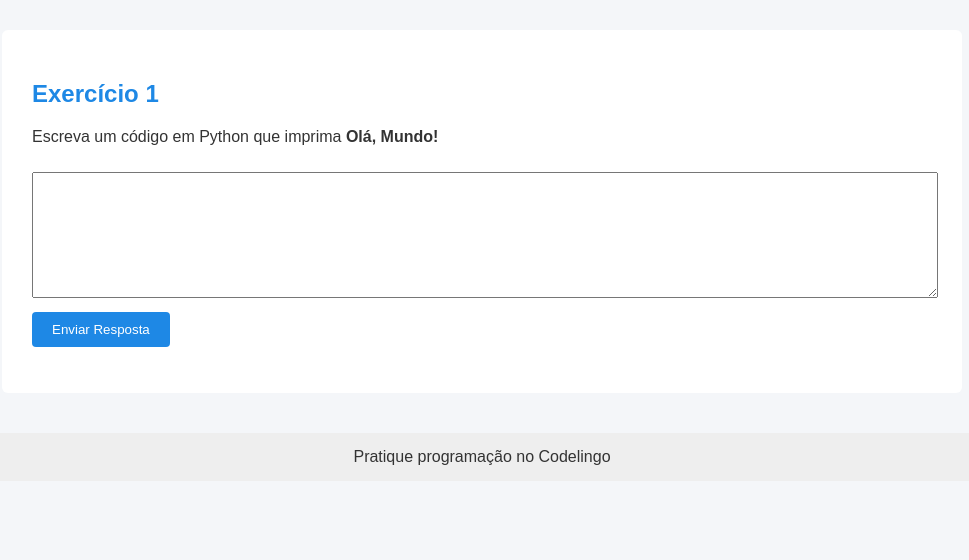
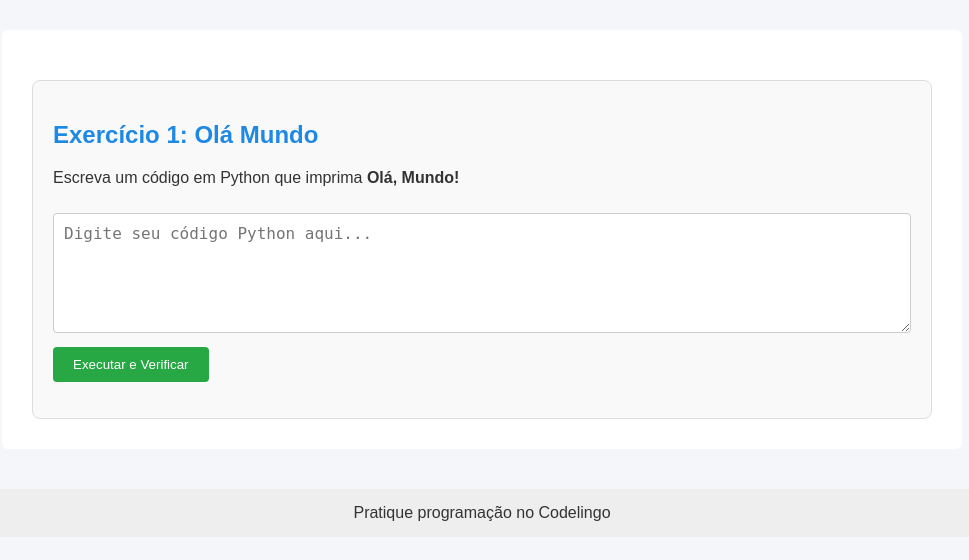
Before and after one commit to nescossio/Codelingo, a Flask app: page /exercicios in a window 1280 px wide. Shown: the part 158-718 px from the top of the page, without its empty margins (158-1127 px from the left). Run offline with Flask 3, Linux system fonts and the light colour scheme; some libraries are stand-ins or nearby versions.

Commit message:
Implementa 10 exercícios, lógica de progresso e execução com Skulpt

```diff
--- a/app.py
+++ b/app.py
@@ -1,6 +1,7 @@
 from flask import Flask, render_template, request, jsonify
 import sqlite3
 import os
+from exercicios import EXERCICIOS, buscar_exercicio_por_id
 
 app = Flask(__name__)
 
@@ -34,6 +35,18 @@ def aulas():
 def exercicios():
     return render_template("exercicios.html")
 
+@app.route("/api/exercicio/<int:id>")
+def get_exercicio(id):
+    exercicio = buscar_exercicio_por_id(id)
+    if exercicio:
+        return jsonify({
+            "id": exercicio["id"],
+            "titulo": exercicio["titulo"],
+            "enunciado": exercicio["enunciado"],
+            "total": len(EXERCICIOS)
+        })
+    return jsonify({"error": "Exercício não encontrado"}), 404
+
 @app.route("/duvidas", methods=["GET", "POST"])
 def duvidas():
     if request.method == "POST":
@@ -48,12 +61,36 @@ def duvidas():
 
 @app.route("/verificar", methods=["POST"])
 def verificar():
-    resposta = request.json["resposta"]
-    correta = "print('Olá, Mundo!')"
+    dados = request.json
+    saida_usuario = dados.get("saida_usuario", "").strip()
+    codigo_usuario = dados.get("codigo_usuario", "")
+    exercicio_id = dados.get("exercicio_id")
 
-    if resposta.strip() == correta:
-        return jsonify({"resultado": "Correto! Parabéns."})
-    return jsonify({"resultado": "Resposta incorreta. Tente novamente."})
+    exercicio = buscar_exercicio_por_id(exercicio_id)
+
+    if not exercicio:
+        return jsonify({"resultado": "Erro: Exercício não encontrado."})
+
+    # 1. Validação da Saída (Output)
+    saida_esperada = exercicio["saida_esperada"].strip()
+
+    # Normaliza quebras de linha (Windows \r\n vs Unix \n)
+    if saida_usuario.replace("\r\n", "\n").strip() == saida_esperada.replace("\r\n", "\n").strip():
+
+        # 2. Validação Estática (Opcional - verifica se usou o conceito pedido)
+        dica = exercicio.get("dica_validacao")
+        if dica and dica not in codigo_usuario:
+             return jsonify({
+                "resultado": f"A saída está correta, mas você precisa usar '{dica}' no seu código!",
+                "sucesso": False
+            })
+
+        return jsonify({"resultado": "Correto! Parabéns.", "sucesso": True})
+
+    return jsonify({
+        "resultado": f"Resposta incorreta.\nEsperado: {saida_esperada}\nSeu resultado: {saida_usuario if saida_usuario else '(vazio)'}",
+        "sucesso": False
+    })
 
 import os
 
--- /dev/null
+++ b/exercicios.py
@@ -0,0 +1,75 @@
+EXERCICIOS = [
+    {
+        "id": 1,
+        "titulo": "Exercício 1: Olá Mundo",
+        "enunciado": "Escreva um código em Python que imprima <strong>Olá, Mundo!</strong>",
+        "saida_esperada": "Olá, Mundo!",
+        "dica_validacao": None
+    },
+    {
+        "id": 2,
+        "titulo": "Exercício 2: Matemática Básica",
+        "enunciado": "Escreva um código que imprima o resultado da soma de <strong>10 + 5</strong>.",
+        "saida_esperada": "15",
+        "dica_validacao": "+"
+    },
+    {
+        "id": 3,
+        "titulo": "Exercício 3: Variáveis",
+        "enunciado": "Crie uma variável chamada <code>nome</code> com o valor <strong>\"Codelingo\"</strong> e depois imprima essa variável.",
+        "saida_esperada": "Codelingo",
+        "dica_validacao": "nome"
+    },
+    {
+        "id": 4,
+        "titulo": "Exercício 4: Tipos de Dados",
+        "enunciado": "Escreva um código que imprima o tipo (string, int, float) do número <strong>3.14</strong> usando a função <code>type()</code>.",
+        "saida_esperada": "<class 'float'>",
+        "dica_validacao": "type"
+    },
+    {
+        "id": 5,
+        "titulo": "Exercício 5: Operações com Strings",
+        "enunciado": "Imprima a string <strong>\"python\"</strong> convertida para letras maiúsculas usando o método <code>.upper()</code>.",
+        "saida_esperada": "PYTHON",
+        "dica_validacao": "upper"
+    },
+    {
+        "id": 6,
+        "titulo": "Exercício 6: Concatenação",
+        "enunciado": "Escreva um código que imprima a junção das palavras <strong>\"Code\"</strong> e <strong>\"Lingo\"</strong> (sem espaço entre elas).",
+        "saida_esperada": "CodeLingo",
+        "dica_validacao": "+"
+    },
+    {
+        "id": 7,
+        "titulo": "Exercício 7: Listas",
+        "enunciado": "Crie uma lista contendo os números <strong>1, 2 e 3</strong> e imprima essa lista.",
+        "saida_esperada": "[1, 2, 3]",
+        "dica_validacao": "["
+    },
+    {
+        "id": 8,
+        "titulo": "Exercício 8: Acessando Listas",
+        "enunciado": "Dada a lista <code>['A', 'B', 'C']</code>, imprima o primeiro item dessa lista.",
+        "saida_esperada": "A",
+        "dica_validacao": "["
+    },
+    {
+        "id": 9,
+        "titulo": "Exercício 9: Função Len",
+        "enunciado": "Use a função <code>len()</code> para imprimir o tamanho da string <strong>\"Programação\"</strong>.",
+        "saida_esperada": "11",
+        "dica_validacao": "len"
+    },
+    {
+        "id": 10,
+        "titulo": "Exercício 10: Condicional Simples",
+        "enunciado": "Escreva um <code>if</code> que verifique se <strong>10 é maior que 5</strong>. Se for, imprima <strong>\"Verdadeiro\"</strong>.",
+        "saida_esperada": "Verdadeiro",
+        "dica_validacao": "if"
+    }
+]
+
+def buscar_exercicio_por_id(id_buscado):
+    return next((ex for ex in EXERCICIOS if ex["id"] == id_buscado), None)
--- a/static/css/style.css
+++ b/static/css/style.css
@@ -41,10 +41,63 @@ h1, h2 {
     color: #1e88e5;
 }
 
+code {
+    background-color: #eee;
+    padding: 2px 6px;
+    border-radius: 4px;
+    font-family: 'Courier New', Courier, monospace;
+    font-size: 1.1em;
+    color: #d81b60;
+    font-weight: bold;
+}
+
+/* Estilos para a página de exercícios */
+.exercicio-container {
+    border: 1px solid #ddd;
+    padding: 20px;
+    border-radius: 8px;
+    background-color: #f9f9f9;
+    margin-top: 20px;
+}
+
+.btn-enviar {
+    background-color: #28a745 !important;
+}
+
+.btn-proximo {
+    background-color: #007bff;
+    color: white;
+    padding: 10px 20px;
+    border: none;
+    cursor: pointer;
+    margin-top: 10px;
+    font-size: 16px;
+    display: none;
+    border-radius: 4px;
+}
+
+.btn-proximo:hover {
+    background-color: #0056b3;
+}
+
+#resultado {
+    margin-top: 15px;
+    font-weight: bold;
+}
+
+.feedback-correto { color: #28a745; }
+.feedback-erro { color: #dc3545; }
+
 textarea {
     width: 100%;
     height: 120px;
     margin-top: 10px;
+    padding: 10px;
+    font-family: monospace;
+    font-size: 16px;
+    border: 1px solid #ccc;
+    border-radius: 4px;
+    box-sizing: border-box;
 }
 
 button {
--- a/templates/exercicios.html
+++ b/templates/exercicios.html
@@ -3,6 +3,27 @@
 <head>
     <title>Exercícios - Codelingo</title>
     <link rel="stylesheet" href="/static/css/style.css">
+    <!-- Skulpt Libraries -->
+    <script src="https://cdn.jsdelivr.net/npm/skulpt@1.2.0/dist/skulpt.min.js"></script>
+    <script src="https://cdn.jsdelivr.net/npm/skulpt@1.2.0/dist/skulpt-stdlib.js"></script>
+
+    <style>
+        #terminal-output {
+            background-color: #1e1e1e;
+            color: #00ff00;
+            font-family: 'Courier New', monospace;
+            padding: 15px;
+            border-radius: 5px;
+            min-height: 50px;
+            white-space: pre-wrap;
+            margin-top: 15px;
+            border: 1px solid #333;
+        }
+        .loading {
+            color: #666;
+            font-style: italic;
+        }
+    </style>
 </head>
 <body>
 
@@ -18,29 +39,129 @@
 </nav>
 
 <div class="container">
-    <h2>Exercício 1</h2>
-    <p>Escreva um código em Python que imprima <strong>Olá, Mundo!</strong></p>
+    <div class="exercicio-container">
+        <h2 id="titulo">Carregando...</h2>
+        <p id="enunciado"></p>
 
-    <textarea id="codigo"></textarea>
-    <button onclick="enviar()">Enviar Resposta</button>
+        <textarea id="codigo" placeholder="Digite seu código Python aqui..."></textarea>
 
-    <p id="resultado"></p>
+        <div>
+            <button class="btn-enviar" onclick="executarCodigo()">Executar e Verificar</button>
+            <button id="btnProximo" class="btn-proximo" onclick="proximoExercicio()">Próximo Exercício >></button>
+        </div>
+
+        <div id="terminal-output" style="display:none;"></div>
+        <p id="resultado"></p>
+    </div>
 </div>
 
 <script>
-function enviar() {
+let exercicioAtualId = 1;
+let totalExercicios = 0;
+
+function carregarExercicio(id) {
+    fetch(`/api/exercicio/${id}`)
+        .then(res => {
+            if (!res.ok) throw new Error("Exercício não encontrado");
+            return res.json();
+        })
+        .then(data => {
+            document.getElementById("titulo").innerText = data.titulo;
+            document.getElementById("enunciado").innerHTML = data.enunciado;
+            document.getElementById("codigo").value = "";
+            document.getElementById("resultado").innerText = "";
+            document.getElementById("btnProximo").style.display = "none";
+            document.getElementById("terminal-output").style.display = "none";
+            document.getElementById("terminal-output").innerText = "";
+
+            totalExercicios = data.total;
+            exercicioAtualId = data.id;
+        })
+        .catch(err => {
+            document.getElementById("titulo").innerText = "Parabéns!";
+            document.getElementById("enunciado").innerText = "Você concluiu todos os exercícios disponíveis por enquanto.";
+            document.getElementById("codigo").style.display = "none";
+            document.querySelector(".btn-enviar").style.display = "none";
+            document.getElementById("btnProximo").style.display = "none";
+            document.getElementById("terminal-output").style.display = "none";
+        });
+}
+
+function outf(text) {
+    var mypre = document.getElementById("terminal-output");
+    mypre.innerText = mypre.innerText + text;
+}
+
+function builtinRead(x) {
+    if (Sk.builtinFiles === undefined || Sk.builtinFiles["files"][x] === undefined)
+            throw "File not found: '" + x + "'";
+    return Sk.builtinFiles["files"][x];
+}
+
+function executarCodigo() {
+    var prog = document.getElementById("codigo").value;
+    var mypre = document.getElementById("terminal-output");
+
+    mypre.style.display = "block";
+    mypre.innerText = ""; // Limpa output anterior
+
+    Sk.pre = "terminal-output";
+    Sk.configure({output:outf, read:builtinRead});
+
+    var myPromise = Sk.misceval.asyncToPromise(function() {
+        return Sk.importMainWithBody("<stdin>", false, prog, true);
+    });
+
+    myPromise.then(function(mod) {
+        // Sucesso na execução local, agora envia o OUTPUT para validação
+        console.log('Execução finalizada com sucesso');
+        validarResposta(prog, mypre.innerText);
+    },
+    function(err) {
+        // Erro na execução Python
+        mypre.innerText = err.toString();
+        document.getElementById("resultado").innerText = "Erro no código Python. Verifique o terminal acima.";
+        document.getElementById("resultado").className = "feedback-erro";
+    });
+}
+
+function validarResposta(codigo, saida) {
+    const resultadoEl = document.getElementById("resultado");
+    resultadoEl.innerText = "Verificando...";
+    resultadoEl.className = "loading";
+
     fetch("/verificar", {
         method: "POST",
         headers: {"Content-Type": "application/json"},
         body: JSON.stringify({
-            resposta: document.getElementById("codigo").value
+            codigo_usuario: codigo,
+            saida_usuario: saida,
+            exercicio_id: exercicioAtualId
         })
     })
     .then(res => res.json())
     .then(data => {
-        document.getElementById("resultado").innerText = data.resultado;
+        resultadoEl.innerText = data.resultado;
+        if (data.sucesso) {
+            resultadoEl.className = "feedback-correto";
+            if (exercicioAtualId < totalExercicios) {
+                document.getElementById("btnProximo").style.display = "inline-block";
+            } else {
+                 resultadoEl.innerText += " (Você finalizou a trilha!)";
+            }
+        } else {
+            resultadoEl.className = "feedback-erro";
+        }
     });
 }
+
+function proximoExercicio() {
+    carregarExercicio(exercicioAtualId + 1);
+}
+
+document.addEventListener("DOMContentLoaded", () => {
+    carregarExercicio(1);
+});
 </script>
 
 <footer>
```
Also changed, not shown: test_import.py (added, +8 -0 lines), database.db (added), 10 other files.
